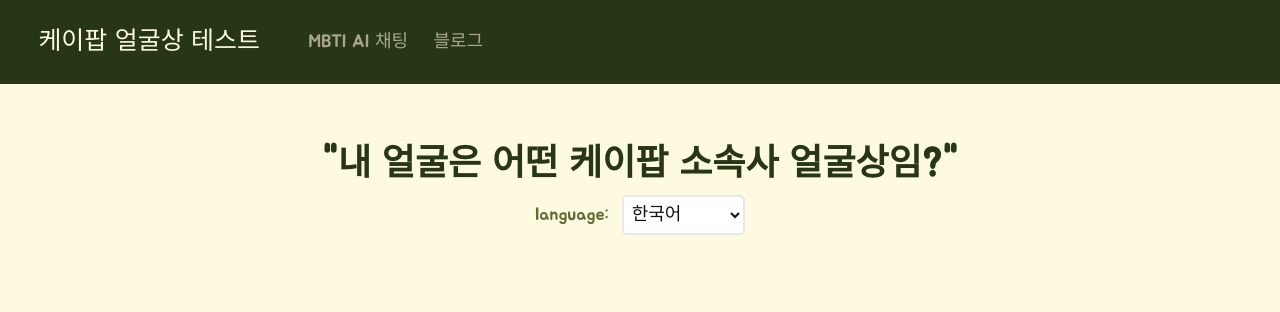
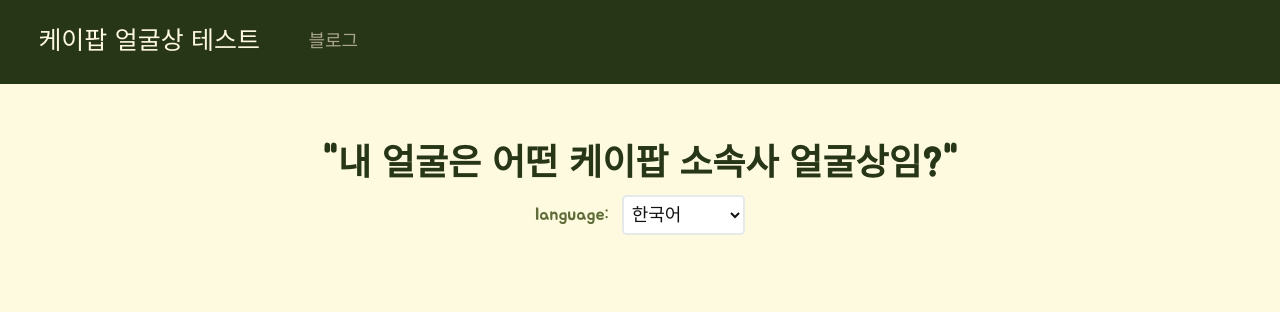
Before and after one commit to moony01/k-four-entertainment-face, a Jekyll site: the page built from index.html, in a window 1280 px wide. Shown: the top 312 px of the page. Built offline with Jekyll 4.4.1, drawn with Linux system fonts in a browser that asks for light colours; comment, search, counter and statistics services are not loaded.

Commit message:
mbti chat 제거

```diff
--- a/_layouts/default-lang.html
+++ b/_layouts/default-lang.html
@@ -81,7 +81,7 @@
         <a href="#" class="header__icon" id="header__icon"></a>
         <a class="header__logo" onclick="fnMovePage()">KPOP FACE TEST</a>
         <nav class="menu">
-            <a onclick="fnMovePage('mbtichat')">MBTI AI CHAT</a>
+            <!-- <a onclick="fnMovePage('mbtichat')">MBTI AI CHAT</a> -->
             <a onclick="fnMovePage('blog')">BLOG</a>
         </nav>
     </nav>
--- a/_layouts/default.html
+++ b/_layouts/default.html
@@ -85,7 +85,7 @@
         <a href="#" class="header__icon" id="header__icon"></a>
         <a class="header__logo" onclick="fnMovePage()">케이팝 얼굴상 테스트</a>
         <nav class="menu">
-            <a onclick="fnMovePage('mbtichat')">MBTI AI 채팅</a>
+            <!-- <a onclick="fnMovePage('mbtichat')">MBTI AI 채팅</a> -->
             <a onclick="fnMovePage('blog')">블로그</a>
         </nav>
     </nav>
```
